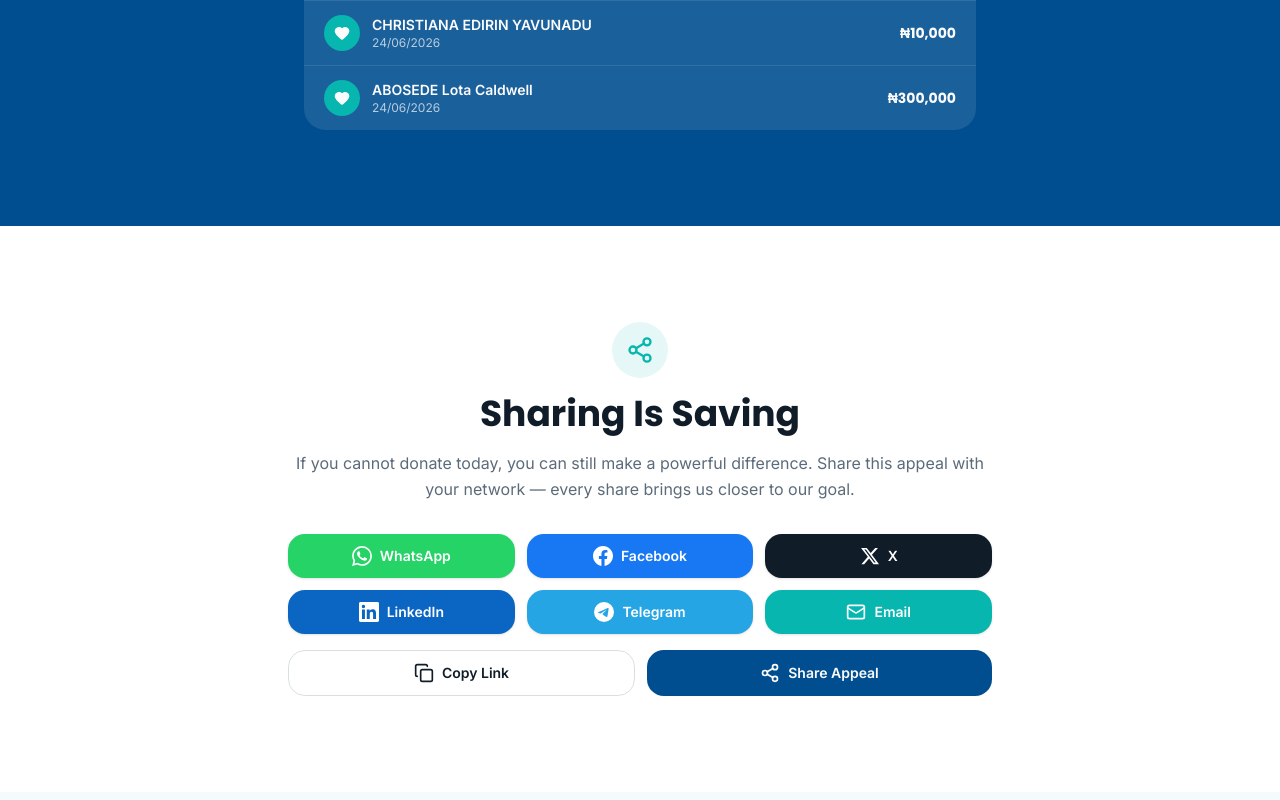
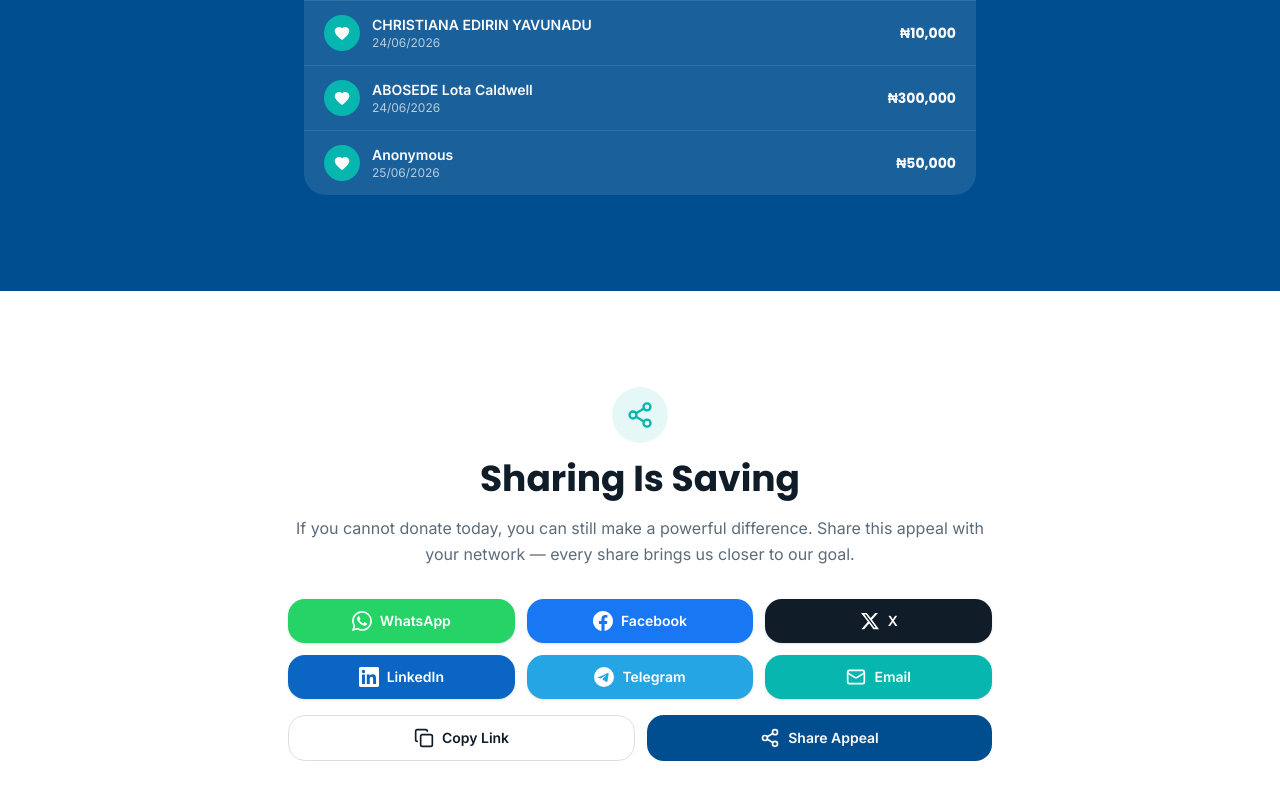
Before and after one commit to paullington/automate-donation-tracking_latest, a Next.js app: page / in a window 1280 px wide. Shown: the part 8576-9376 px from the top of the page. Built offline with nearby package versions, Linux system fonts and the light colour scheme; no server answers; the database is empty.

Commit message:
Update social-proof.tsx

```diff
--- a/components/social-proof.tsx
+++ b/components/social-proof.tsx
@@ -20,6 +20,7 @@ const recentDonors = [
   { name: 'Anonymous', amount: 20_000, time: '24/06/2026' },
   { name: 'CHRISTIANA EDIRIN YAVUNADU', amount: 10_000, time: '24/06/2026' },
   { name: 'ABOSEDE Lota Caldwell', amount: 300_000, time: '24/06/2026' },
+  { name: 'Anonymous', amount: 50_000, time: '25/06/2026' },
 ]
 
 export function SocialProof() {
```
